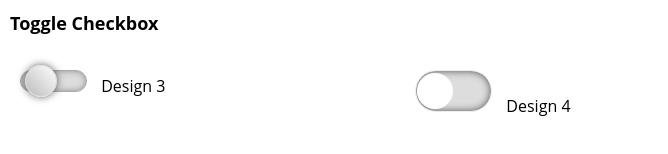
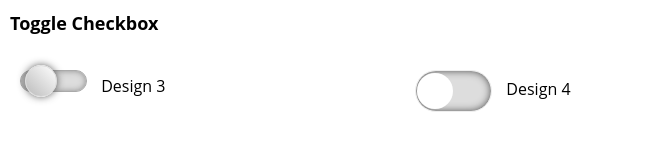
Before and after one commit to gillianlyle/accessible-form-controls, a plain HTML site: page index.html in a window 1280 px wide. Shown: the part 210-364 px from the top of the page, without its empty margins (0-668 px from the left). Drawn offline with Linux system fonts and the light colour scheme.

Commit message:
pointer added to label, design4 label realigned

```diff
--- a/style.scss
+++ b/style.scss
@@ -30,6 +30,7 @@ section {
             font-size: $label-font-size;
             user-select: none;
             vertical-align: middle;
+            cursor: pointer;
         }
     }
 
@@ -208,6 +209,7 @@ section {
             cursor:pointer;
             background: #ddd;
             box-shadow: 0px 0px 9px -1px $color-medGrey inset;
+            vertical-align: middle;
         }
 
         span.checkbox.switcher label input + span small {
```
Also changed, not shown: style.css, 1 other file.
